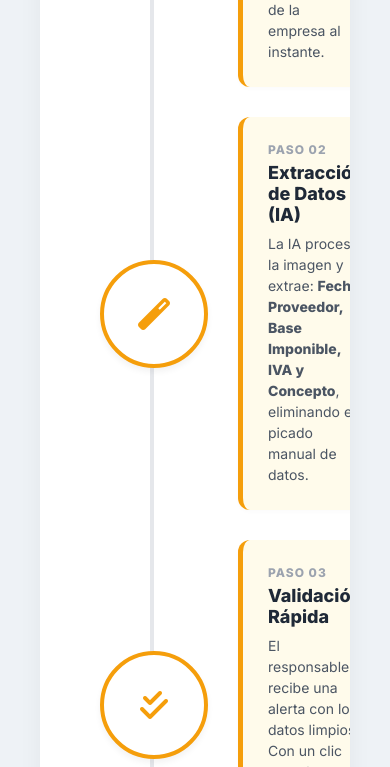
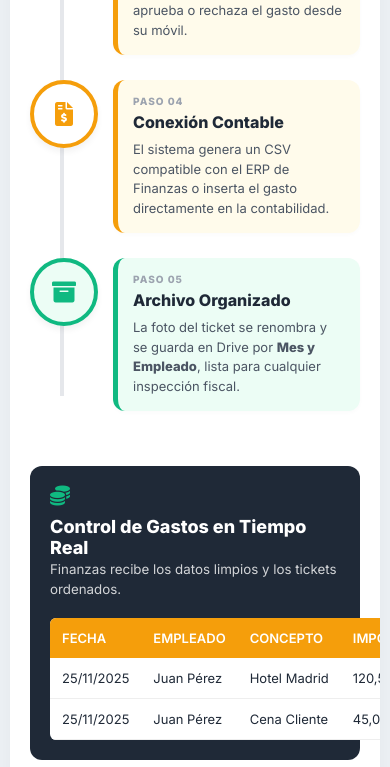
Before and after one commit to mmuntanere/propuestas, a plain HTML site: page Módulo3.html in a window 390 px wide. Shown: the part 731-1498 px from the top of the page. Drawn offline with Linux system fonts and the light colour scheme.

Commit message:
responsive

```diff
--- a/Módulo3.html
+++ b/Módulo3.html
@@ -8,6 +8,7 @@
     <link href="https://cdnjs.cloudflare.com/ajax/libs/font-awesome/6.0.0/css/all.min.css" rel="stylesheet">
     <link href="https://fonts.googleapis.com/css2?family=Inter:wght@300;400;600;800&display=swap" rel="stylesheet">
     <link href="css/animations.css" rel="stylesheet">
+    <link href="css/responsive.css" rel="stylesheet">
     <style>
         :root {
             --primary: #F59E0B;
--- /dev/null
+++ b/css/responsive.css
@@ -0,0 +1,129 @@
+/* Responsive Styles for Module Pages */
+
+/* Make container fluid and reset fixed dimensions */
+.infographic-container {
+    width: 100% !important;
+    max-width: 800px;
+    min-height: auto !important;
+    padding: 30px !important;
+    box-sizing: border-box;
+}
+
+/* Mobile adjustments (Tablets and Phones) */
+@media (max-width: 768px) {
+    body {
+        padding: 10px !important;
+    }
+
+    .infographic-container {
+        padding: 20px !important;
+        border-radius: 0 !important;
+        /* Remove radius on full mobile if desired, or keep it small */
+    }
+
+    /* Header adjustments */
+    header {
+        margin-bottom: 30px !important;
+        padding-bottom: 20px !important;
+    }
+
+    h1 {
+        font-size: 24px !important;
+        line-height: 1.2 !important;
+    }
+
+    .subtitle {
+        font-size: 16px !important;
+    }
+
+    /* Top Navigation (Back button and Logo) */
+    .infographic-container>div[style*="display: flex"] {
+        flex-direction: column-reverse;
+        /* Put logo on top or keep as is? Let's stack them */
+        align-items: flex-start !important;
+        gap: 15px !important;
+        margin-bottom: 30px !important;
+    }
+
+    .infographic-container>div[style*="display: flex"] img {
+        height: 35px !important;
+        /* Slightly smaller logo */
+    }
+
+    /* Flow container adjustments */
+    .flow-container::before {
+        left: 30px !important;
+        /* Align with center of smaller icon (60px / 2) */
+    }
+
+    .step {
+        gap: 15px !important;
+        margin-bottom: 25px !important;
+        align-items: flex-start !important;
+        /* Align icon with top of content */
+    }
+
+    .step-icon {
+        width: 60px !important;
+        height: 60px !important;
+        font-size: 24px !important;
+        flex-shrink: 0;
+        margin-top: 0;
+        /* Align with top */
+    }
+
+    .step-content {
+        padding: 15px !important;
+    }
+
+    .step-number {
+        font-size: 10px !important;
+    }
+
+    .step-title {
+        font-size: 16px !important;
+    }
+
+    .step-desc {
+        font-size: 13px !important;
+    }
+
+    /* Result Section & Tables */
+    .result-section {
+        padding: 20px !important;
+        margin-top: 30px !important;
+    }
+
+    .result-header {
+        flex-direction: column;
+        align-items: flex-start !important;
+        gap: 10px !important;
+        text-align: left;
+    }
+
+    .result-header i {
+        font-size: 20px !important;
+    }
+
+    /* Make table scrollable */
+    .mock-table-wrapper {
+        width: 100%;
+        overflow-x: auto;
+        -webkit-overflow-scrolling: touch;
+        margin-top: 15px;
+    }
+
+    .mock-table {
+        min-width: 500px;
+        /* Force width to ensure it looks good and triggers scroll */
+    }
+
+    /* If the table is not wrapped, we might need to target it directly,
+       but wrapping it in JS or assuming it will scroll if we set display block on it?
+       Tables are tricky. Let's try setting display block on the table itself if no wrapper. */
+    table.mock-table {
+        display: block;
+        overflow-x: auto;
+        white-space: nowrap;
+    }
+}
```
Also changed, not shown: Módulo1.html (+1 -0 lines), Módulo2.html (+1 -0 lines), Módulo4.html (+1 -0 lines), Módulo5.html (+1 -0 lines), TrabajoCampo.html (+1 -0 lines), index.html (+6 -0 lines), rrhMain.html (+1 -0 lines).
